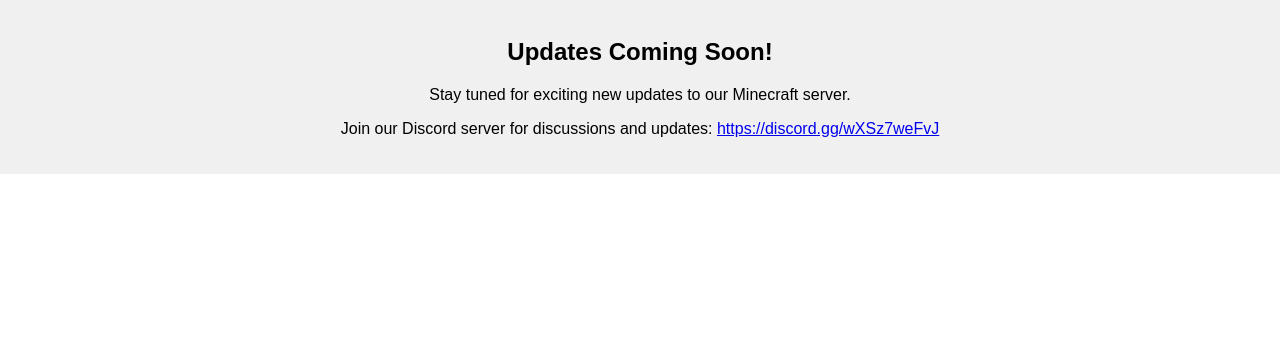
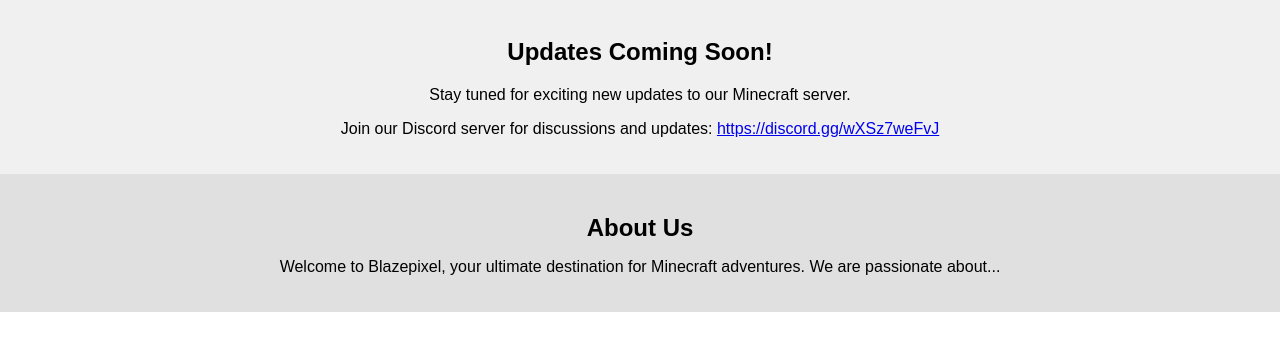
Before and after one commit to Blazepixel2023/blaze, a plain HTML site: page index.html in a window 1280 px wide. Shown: the part 92-442 px from the top of the page. Drawn offline with Linux system fonts and the light colour scheme.

Commit message:
Update index.html

```diff
--- a/index.html
+++ b/index.html
@@ -1,3 +1,4 @@
+<!DOCTYPE html>
 <html lang="en">
 <head>
     <meta charset="UTF-8">
@@ -61,6 +62,16 @@
             padding: 20px;
             text-align: center;
         }
+
+        .about-box {
+            background-color: #e0e0e0;
+            padding: 20px;
+            text-align: center;
+        }
+
+        .about-box h2 {
+            margin-bottom: 10px;
+        }
     </style>
     <title>Blazepixel - Your Minecraft Server</title>
 </head>
@@ -88,6 +99,12 @@
         <p>Join our Discord server for discussions and updates: <a href="https://discord.gg/wXSz7weFvJ" target="_blank">https://discord.gg/wXSz7weFvJ</a></p>
     </div>
 
+    <div class="about-box">
+        <h2>About Us</h2>
+        <p>Welcome to Blazepixel, your ultimate destination for Minecraft adventures. We are passionate about...</p>
+        <!-- Add more content about your server or organization -->
+    </div>
+
     <!-- Rest of your website content goes here -->
 
 </body>
```
